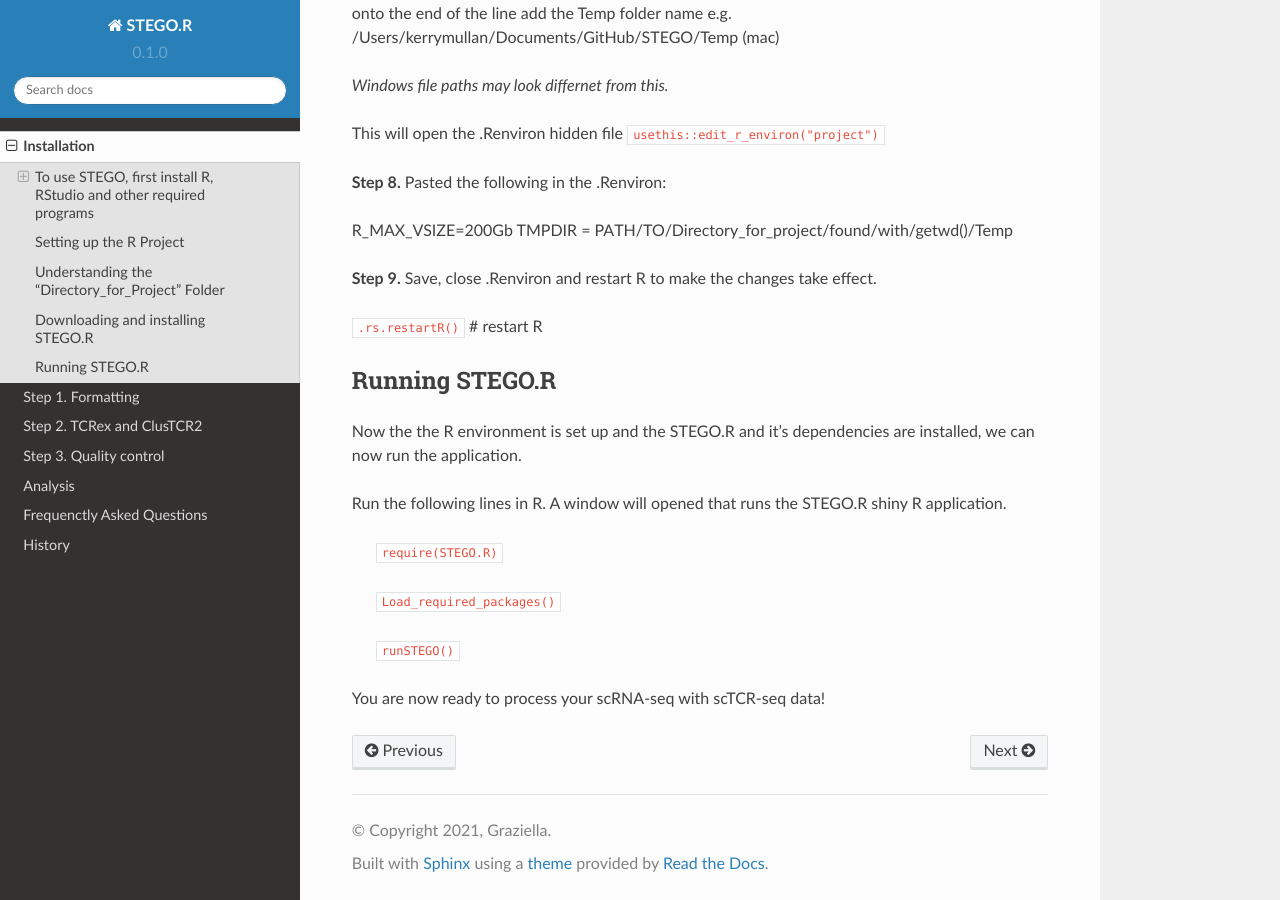
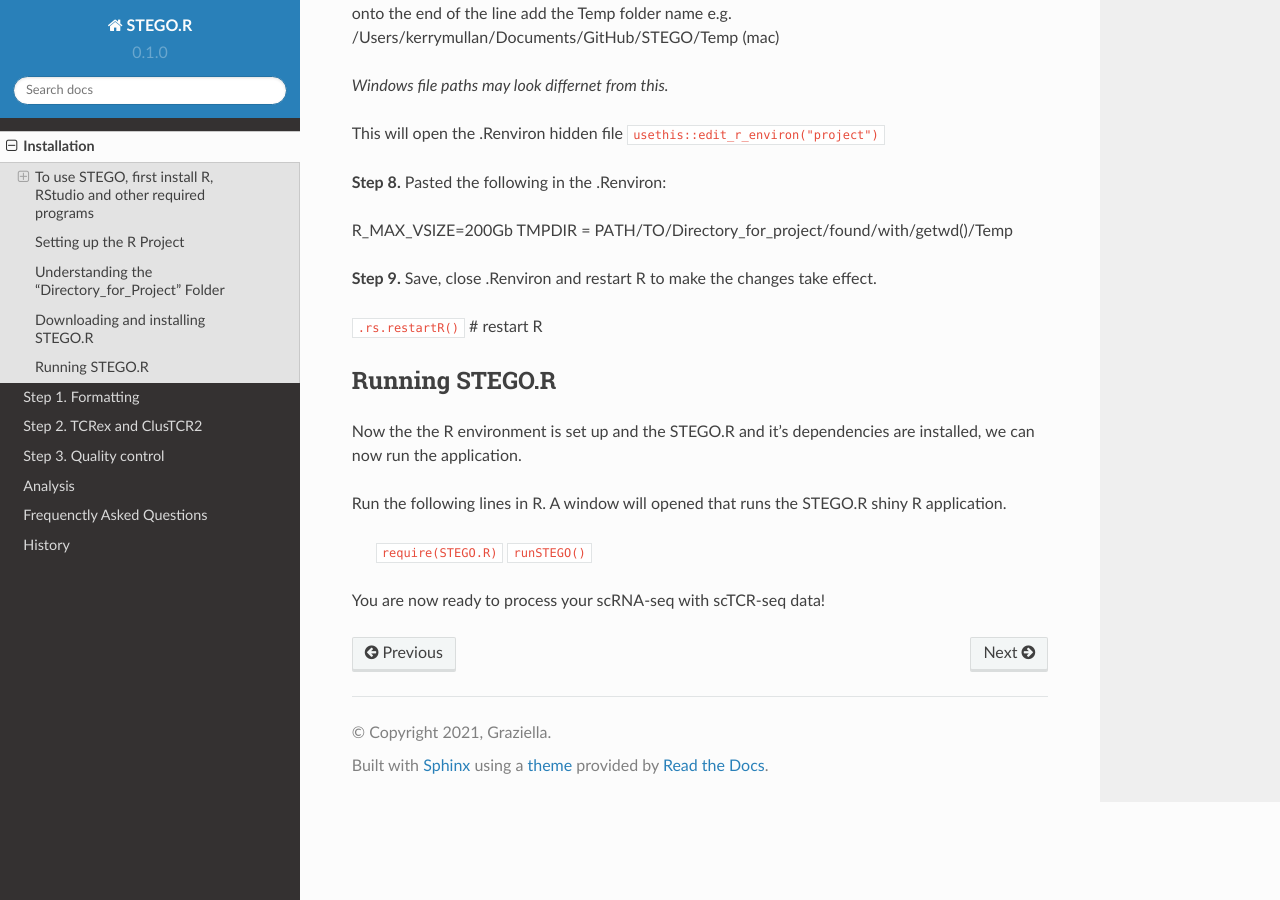
Before and after one commit to KerryAM-R/STEGOR, a Sphinx documentation site: the page built from docs/source/0.installation.rst, in a window 1280 px wide and 900 px high, scrolled down 2932 px. Built offline with Sphinx 7.4.7 and the Read the Docs theme 2.0.0, drawn with Linux system fonts in a browser that asks for light colours.

Commit message:
Update 0.installation.rst

```diff
--- a/docs/source/0.installation.rst
+++ b/docs/source/0.installation.rst
@@ -164,9 +164,6 @@
 
 
    ``require(STEGO.R)``
-
-   ``Load_required_packages()``
-
    ``runSTEGO()``
 
 You are now ready to process your scRNA-seq with scTCR-seq data!
```
